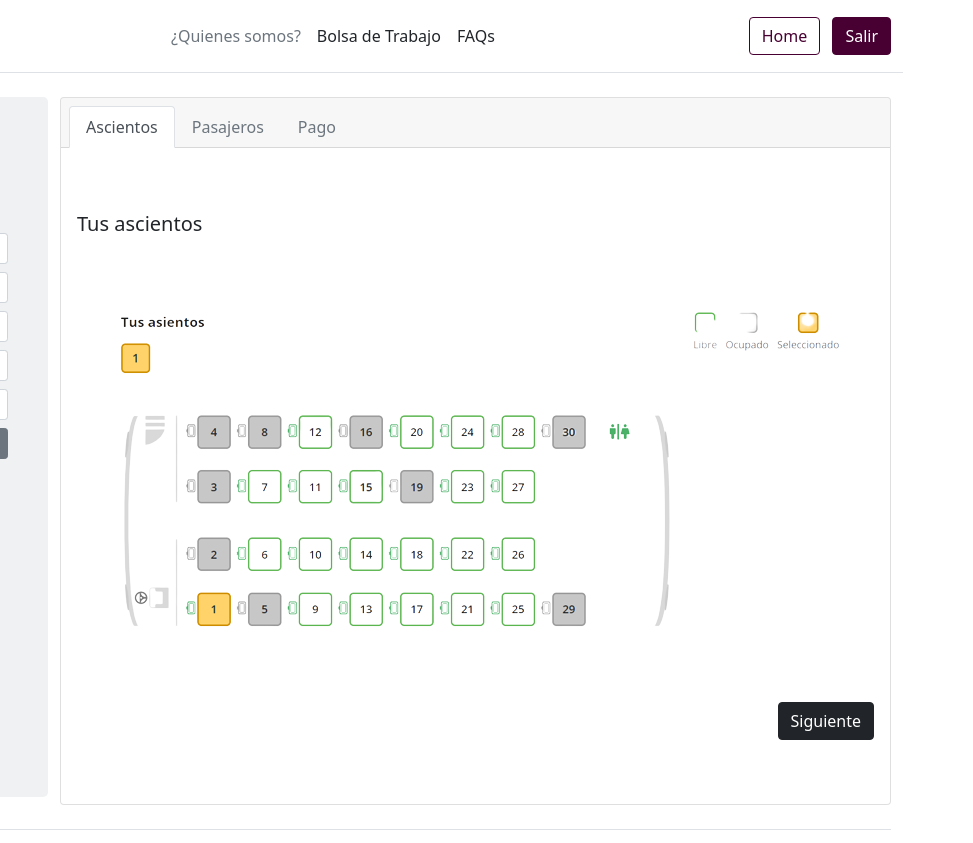
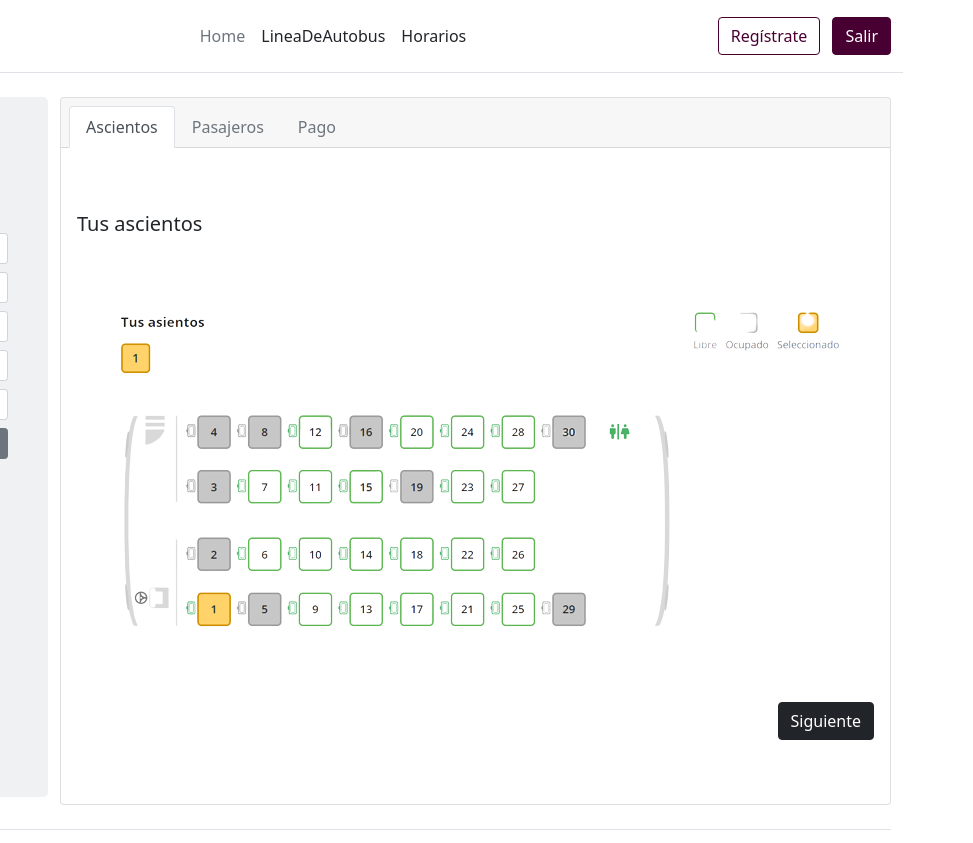
Before and after one commit to IvanAntonioZamora/Travel-Bus---SASS, a website: page page/ascientos.html in a window 1280 px wide. Shown: the top 843 px of the page, 307-1280 px from the left. Drawn offline with nearby package versions, Linux system fonts and the light colour scheme.

Commit message:
Cambios Proyecto Final

```diff
--- a/page/ascientos.html
+++ b/page/ascientos.html
@@ -35,13 +35,13 @@
                     </a>
 
                 <ul class="nav col-12 col-md-auto mb-2 justify-content-center mb-md-0">
-                    <li><a href="#" class="nav-link px-2 link-secondary">¿Quienes somos?</a></li>
-                    <li><a href="#" class="nav-link px-2 link-dark">Bolsa de Trabajo</a></li>
-                    <li><a href="#" class="nav-link px-2 link-dark">FAQs</a></l>
+                    <li><a href="../index.html" class="nav-link px-2 link-secondary">Home</a></li>
+                    <li><a href="./lineatobuses.html" class="nav-link px-2 link-dark">LineaDeAutobus</a></li>
+                    <li><a href="./horarios.html" class="nav-link px-2 link-dark">Horarios</a></l>
                 </ul>
 
                 <div class="col-md-3 text-end">
-                    <a href="../index.html"><button type="button" class="btn btn-outline-primary me-2">Home</button></a>
+                    <a href="./registro.html"><button type="button" class="btn btn-outline-primary me-2">Regístrate</button></a>
                     <button type="button" class="btn btn-primary">Salir</button>
                 </div>
             </header>
```
Also changed, not shown: index.html (+2 -2 lines), page/horarios.html (+3 -3 lines), page/lineatobuses.html (+4 -4 lines), page/registro.html (+2 -2 lines).
